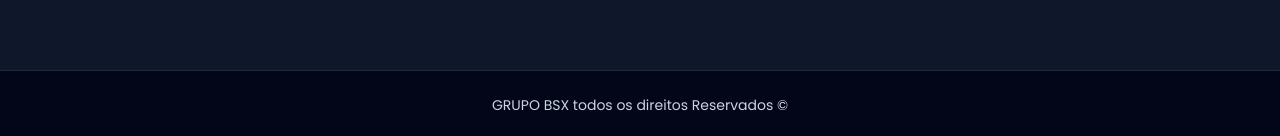
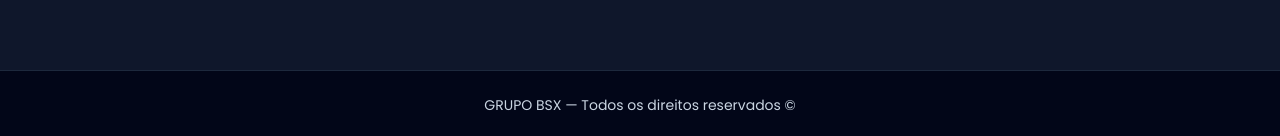
Before and after one commit to JG-silv/git-BSX-Landing-Page, a Next.js app: page /lp-business-alto in a window 1280 px wide. Shown: the part 4454-4590 px from the top of the page. Built offline with nearby package versions, Linux system fonts and the light colour scheme; a web font is replaced by a local one.

Commit message:
chore: ajusta copy do footer institucional

```diff
--- a/src/app/lp-business-alto/page.jsx
+++ b/src/app/lp-business-alto/page.jsx
@@ -22,7 +22,7 @@ export default function LpBusinessAltoPage() {
         <Chat />
       </main>
       <footer className="border-t border-slate-800 bg-slate-950 px-4 py-6 text-center text-sm text-slate-300">
-        GRUPO BSX todos os direitos Reservados ©
+        GRUPO BSX — Todos os direitos reservados ©
       </footer>
     </div>
   );
```
